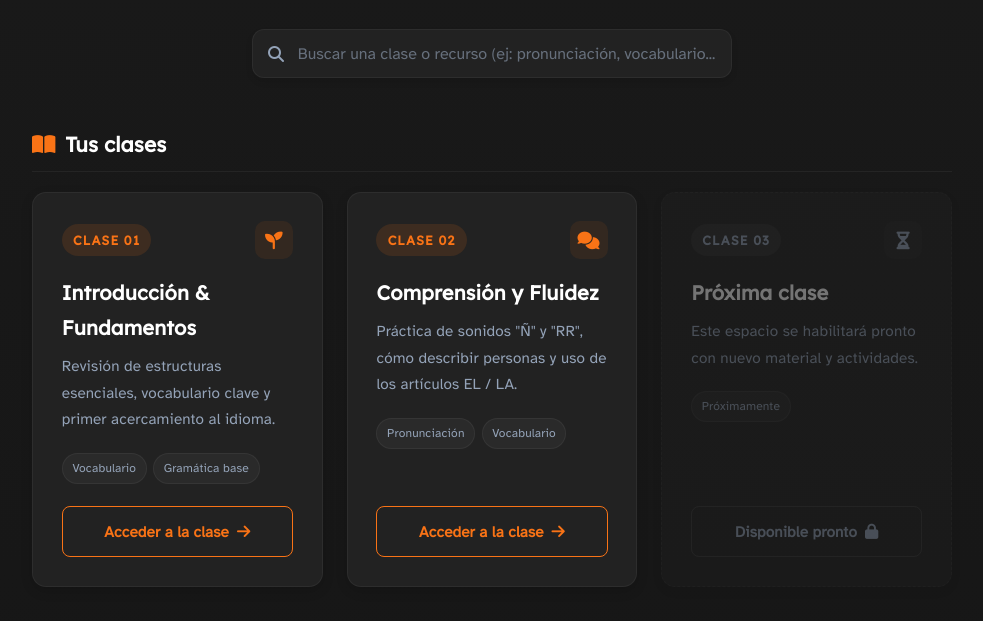
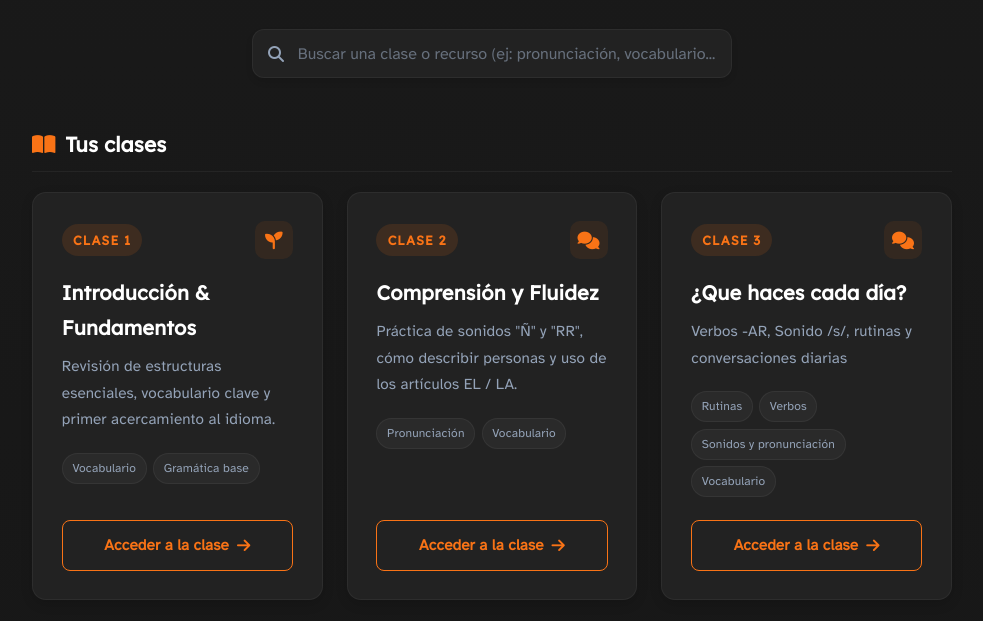
Before and after one commit to aguirrecarlos-aes/esp, a plain HTML site: page index.html in a window 1280 px wide. Shown: the part 307-928 px from the top of the page, without its empty margins (148-1131 px from the left). Drawn offline with Linux system fonts and the light colour scheme.

Commit message:
Update index.html

```diff
--- a/index.html
+++ b/index.html
@@ -479,7 +479,7 @@
                 <div class="card" data-keywords="introducción fundamentos vocabulario gramática estructuras" style="animation-delay: 0.05s">
                     <div>
                         <div class="card-top">
-                            <span class="class-number">CLASE 01</span>
+                            <span class="class-number">CLASE 1</span>
                             <span class="class-icon"><i class="fa-solid fa-seedling"></i></span>
                         </div>
                         <div class="card-content">
@@ -499,7 +499,7 @@
                 <div class="card" data-keywords="comprensión fluidez sonidos pronunciación describir personas artículos" style="animation-delay: 0.15s">
                     <div>
                         <div class="card-top">
-                            <span class="class-number">CLASE 02</span>
+                            <span class="class-number">CLASE 2</span>
                             <span class="class-icon"><i class="fa-solid fa-comments"></i></span>
                         </div>
                         <div class="card-content">
@@ -515,11 +515,32 @@
                         Acceder a la clase <i class="fa-solid fa-arrow-right"></i>
                     </a>
                 </div>
+ <div class="card" data-keywords="comprensión fluidez sonidos pronunciación describir personas artículos" style="animation-delay: 0.15s">
+                    <div>
+                        <div class="card-top">
+                            <span class="class-number">CLASE 3</span>
+                            <span class="class-icon"><i class="fa-solid fa-comments"></i></span>
+                        </div>
+                        <div class="card-content">
+                            <h2>¿Que haces cada día?</h2>
+                            <p> Verbos -AR, Sonido /s/,  rutinas y conversaciones diarias </p>
+                            <div class="tags">
+                                <span class="tag">Rutinas</span>
+                                     <span class="tag">Verbos</span>
+                                     <span class="tag">Sonidos y pronunciación</span>
+                                <span class="tag">Vocabulario</span>
+                            </div>
+                        </div>
+                    </div>
+                    <a href="clase3/index.html" class="btn">
+                        Acceder a la clase <i class="fa-solid fa-arrow-right"></i>
+                    </a>
+                </div>
 
                 <div class="card coming-soon" data-keywords="próxima clase futura" style="animation-delay: 0.25s">
                     <div>
                         <div class="card-top">
-                            <span class="class-number">CLASE 03</span>
+                            <span class="class-number">CLASE 4</span>
                             <span class="class-icon"><i class="fa-solid fa-hourglass-half"></i></span>
                         </div>
                         <div class="card-content">
```
